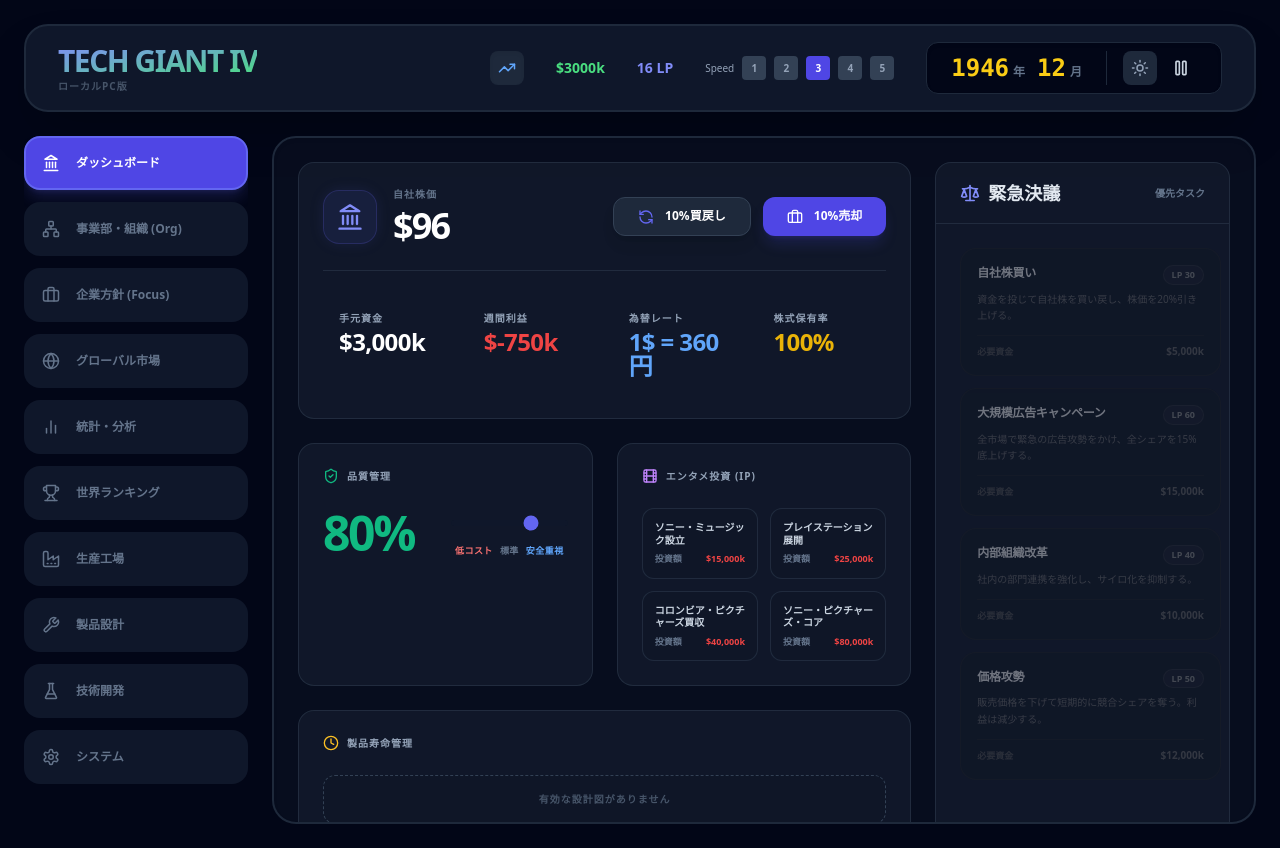
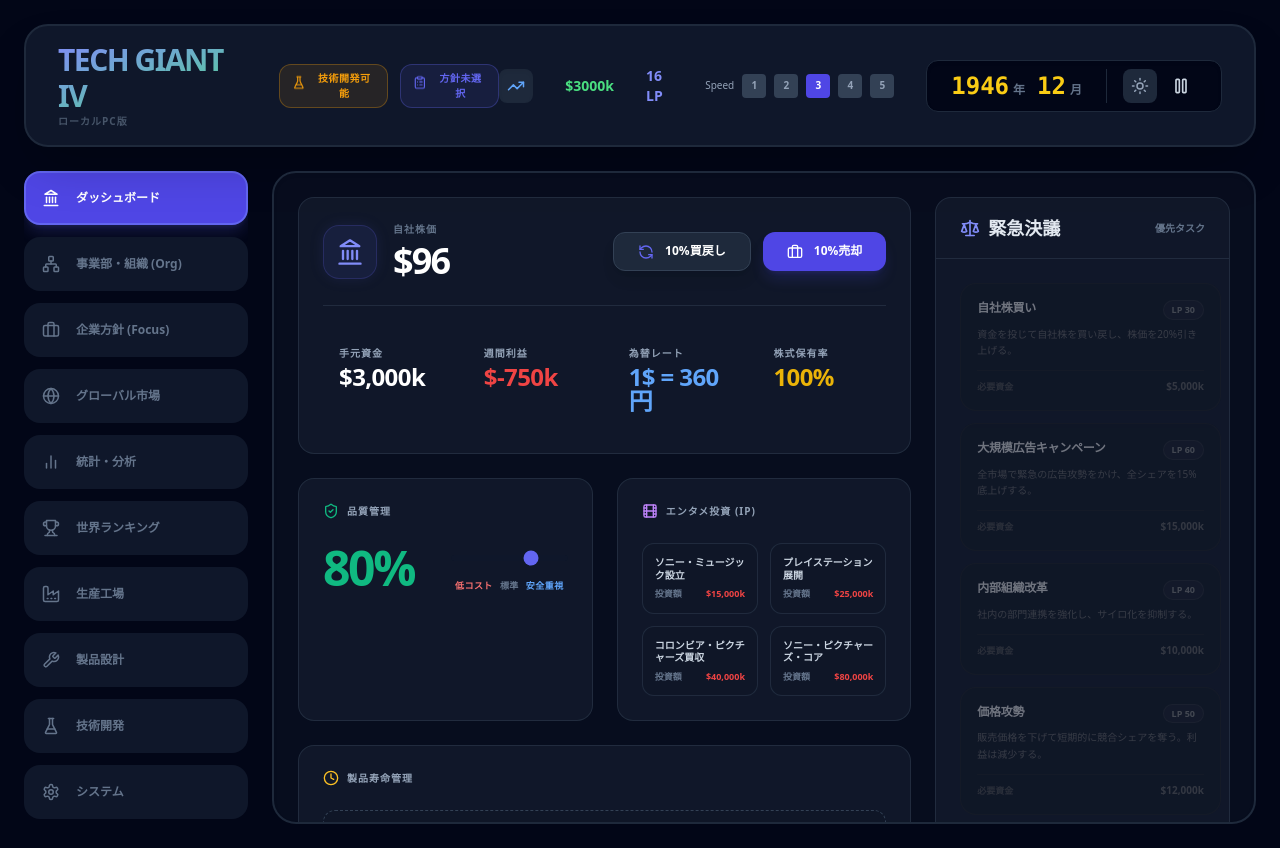
Before and after one commit to burugou05-wq/tech-giant-iv, a React (Vite) app: page / in a window 1280 px wide. Built offline with nearby package versions, Linux system fonts and the light colour scheme.

Commit message:
UI: Add research and focus notifications to header

```diff
--- a/src/components/Header.jsx
+++ b/src/components/Header.jsx
@@ -1,5 +1,6 @@
-import { Globe, Play, Pause, TrendingUp, Wrench, Target, AlertTriangle, AlertCircle, Sun, Moon } from 'lucide-react';
+import { Globe, Play, Pause, TrendingUp, Wrench, Target, AlertTriangle, AlertCircle, Sun, Moon, FlaskConical, ClipboardList } from 'lucide-react';
 import { useGame } from '../context/GameContext.jsx';
+import { CHASSIS_TECH, COMPONENT_TECH } from '../constants/index.js';
 
 const IconMap = { TrendingUp, Wrench, Globe, Target, AlertTriangle, AlertCircle };
 
@@ -7,16 +8,53 @@ export default function Header() {
   const {
     money, leadershipPower, currentYear, currentMonth,
     isPaused, setIsPaused, currentSpirits, gameSpeed, setGameSpeed,
-    theme, setTheme
+    theme, setTheme, researchPoints, unlockedChassis, unlockedModules,
+    completedFocuses, activeFocus, setActiveTab
   } = useGame();
 
+  // 通知判定ロジック
+  const allUnlocked = [...unlockedChassis, ...unlockedModules];
+  const canResearch = [...CHASSIS_TECH, ...COMPONENT_TECH].some(tech => {
+    if (allUnlocked.includes(tech.id)) return false;
+    if (researchPoints < tech.cost) return false;
+    return !tech.req || tech.req.length === 0 || tech.req.every(r => (
+      allUnlocked.includes(r) || completedFocuses.includes(r)
+    ));
+  });
+
+  const canSelectFocus = !activeFocus;
+
   return (
-    <header className="flex shrink-0 items-center justify-between bg-white dark:bg-slate-900 p-4 md:px-8 rounded-3xl border-2 border-slate-200 dark:border-slate-800 mb-6 shadow-2xl transition-colors">
-      <div className="flex flex-col">
-        <h1 className="text-2xl md:text-3xl font-black text-transparent bg-clip-text bg-gradient-to-br from-indigo-400 to-green-400 tracking-tighter">
-          TECH GIANT IV
-        </h1>
-        <div className="text-[10px] font-black tracking-widest text-slate-600">ローカルPC版</div>
+    <header className="flex shrink-0 items-center justify-between bg-white dark:bg-slate-900 p-4 md:px-8 rounded-3xl border-2 border-slate-200 dark:border-slate-800 mb-6 shadow-2xl transition-colors relative overflow-hidden">
+      <div className="flex items-center gap-6">
+        <div className="flex flex-col">
+          <h1 className="text-2xl md:text-3xl font-black text-transparent bg-clip-text bg-gradient-to-br from-indigo-400 to-green-400 tracking-tighter">
+            TECH GIANT IV
+          </h1>
+          <div className="text-[10px] font-black tracking-widest text-slate-600">ローカルPC版</div>
+        </div>
+
+        {/* 通知エリア */}
+        <div className="hidden lg:flex items-center gap-3">
+          {canResearch && (
+            <button
+              onClick={() => setActiveTab('research')}
+              className="flex items-center gap-2 px-3 py-1.5 bg-amber-500/10 border border-amber-500/30 rounded-xl text-amber-500 animate-pulse hover:bg-amber-500/20 transition-colors"
+            >
+              <FlaskConical size={14} className="animate-bounce" />
+              <span className="text-[10px] font-black uppercase tracking-wider">技術開発可能</span>
+            </button>
+          )}
+          {canSelectFocus && (
+            <button
+              onClick={() => setActiveTab('focus')}
+              className="flex items-center gap-2 px-3 py-1.5 bg-indigo-500/10 border border-indigo-500/30 rounded-xl text-indigo-500 animate-pulse hover:bg-indigo-500/20 transition-colors"
+            >
+              <ClipboardList size={14} className="animate-bounce" />
+              <span className="text-[10px] font-black uppercase tracking-wider">方針未選択</span>
+            </button>
+          )}
+        </div>
       </div>
       <div className="flex items-center gap-4 md:gap-8">
         <div className="hidden md:flex gap-2">
```
Also changed, not shown: 1 other file (tests, documents, lock files or other folders).
